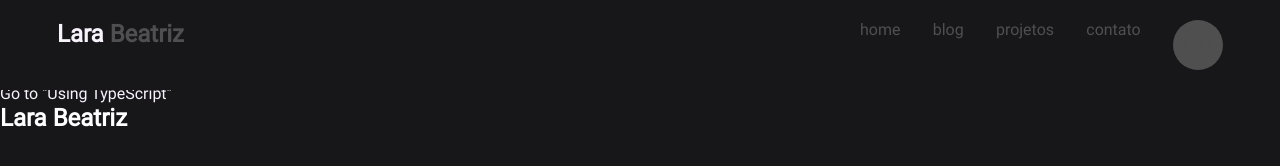
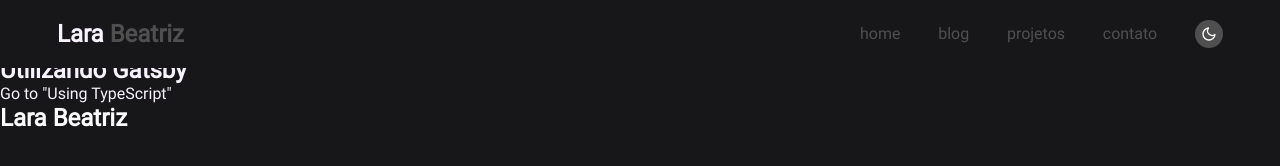
Before and after one commit to larabeatrizms/larabeatriz.com, a Gatsby site: page / in a window 1280 px wide. Built offline with nearby package versions, Linux system fonts and the light colour scheme; Gatsby itself is replaced by a stand-in of ours.

Commit message:
:cool: addying icons on ButtonTheme

```diff
--- a/package.json
+++ b/package.json
@@ -8,7 +8,7 @@
     "babel-plugin-styled-components": "^1.10.7",
     "gatsby": "^2.23.3",
     "gatsby-image": "^2.4.7",
-    "gatsby-plugin-manifest": "^2.4.11",
+    "gatsby-plugin-manifest": "^2.4.14",
     "gatsby-plugin-offline": "^3.2.9",
     "gatsby-plugin-react-helmet": "^3.3.4",
     "gatsby-plugin-sharp": "^2.6.11",
@@ -20,6 +20,7 @@
     "react": "^16.12.0",
     "react-dom": "^16.12.0",
     "react-helmet": "^6.1.0",
+    "react-icons": "^3.10.0",
     "styled-components": "^5.1.1"
   },
   "devDependencies": {
--- a/src/components/ButtonTheme/index.js
+++ b/src/components/ButtonTheme/index.js
@@ -1,14 +1,15 @@
 import React, { useState, useEffect } from 'react';
 import { Container } from './styles';
 import { useTheme } from '../../context/StateContext';
+import { FiSun, FiMoon } from 'react-icons/fi';
 
 const ButtonTheme = () => {
   const { theme, toggleTheme } = useTheme();
 
-  const [icon, setIcon] = useState(<a>light</a>);
+  const [icon, setIcon] = useState(<FiSun />);
 
   useEffect(() => {
-    setIcon(theme.title === 'light' ? <a>dark</a> : <a>light</a>);
+    setIcon(theme.title === 'light' ? <FiMoon /> : <FiSun />);
   }, [theme.title]);
 
   return (
--- a/src/components/ButtonTheme/styles.js
+++ b/src/components/ButtonTheme/styles.js
@@ -3,22 +3,22 @@
 import colors from '../../styles/colors';
 
 export const Container = styled.button`
-  width: 50px;
-  height: 50px;
+  width: 28px;
+  height: 28px;
 
   border-radius: 50%;
 
-  padding: 5px;
+  padding: 2px;
   display: flex;
   justify-content: center;
   align-items: center;
 
-  background-color: ${(props) =>
+  background-color: ${props =>
     props.theme.title === 'light' ? colors.grayDarker : colors.grayLight};
 
   svg {
-    font-size: 20px;
-    color: ${(props) =>
+    font-size: 16px;
+    color: ${props =>
       props.theme.title === 'light' ? colors.white : colors.grayBlack};
   }
 `;
--- a/src/components/Layout/Header/styles.js
+++ b/src/components/Layout/Header/styles.js
@@ -28,6 +28,7 @@
 
     display: flex;
     justify-content: space-between;
+    align-items: center;
 
     a {
       /* color: #e0e0e0; */
```
Also changed, not shown: src/assets/images/icons/day.svg (deleted), src/assets/images/icons/night.svg (deleted), 1 other file.
